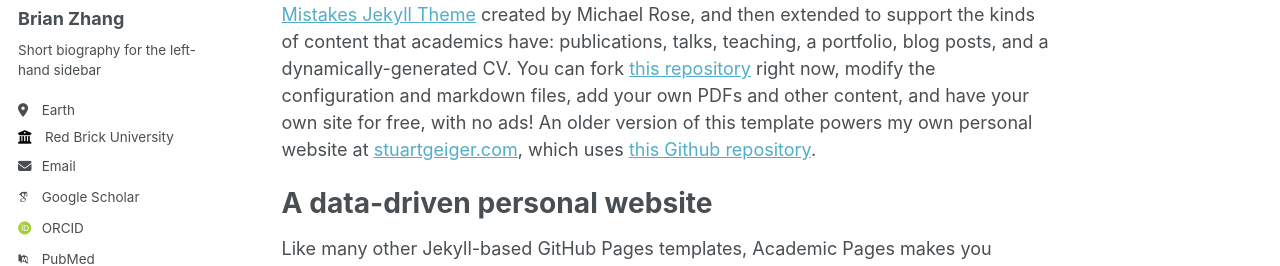
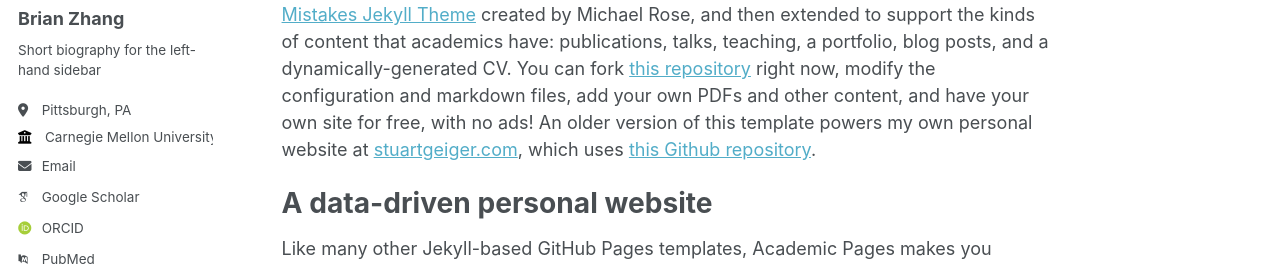
Before and after one commit to YoukaiFromAccounting/jekyll_demo, a Jekyll site: the page built from _pages/about.md, in a window 1280 px wide. Shown: the part 283-549 px from the top of the page. Built offline with Jekyll 4.4.1, drawn with Linux system fonts in a browser that asks for light colours; some web fonts are replaced.

Commit message:
Update _config.yml

```diff
--- a/_config.yml
+++ b/_config.yml
@@ -25,8 +25,8 @@ author:
   name             : "Brian Zhang"
   pronouns         : # example: "she/her"
   bio              : "Short biography for the left-hand sidebar"
-  location         : "Earth"
-  employer         : "Red Brick University"
+  location         : "Pittsburgh, PA"
+  employer         : "Carnegie Mellon University"
   uri              : # URL
   email            : "none@example.org"
 
```
